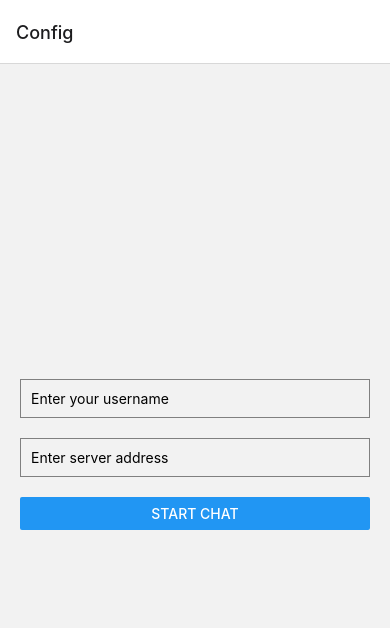
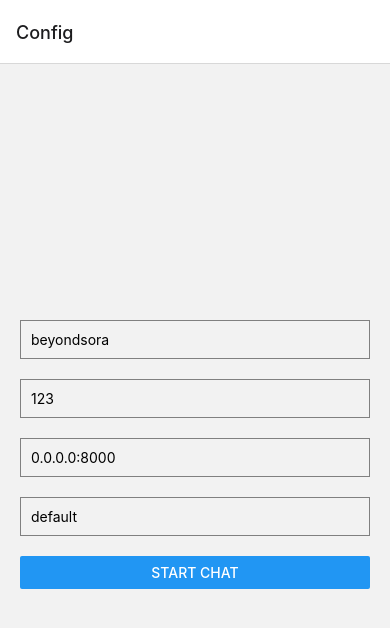
Before and after one commit to therealgymmy/rocket_chat_frontend, a React Native app: screen /Config in a window 390 px wide. Shown: the top 628 px of the page. Built offline with nearby package versions, Linux system fonts and the light colour scheme.

Commit message:
Add authentication

```diff
--- a/ChatScreen.js
+++ b/ChatScreen.js
@@ -31,12 +31,17 @@ const renderBubble = (props) => {
 };
 
 export default function ChatScreen({ route }) {
-    const { username, serverAddress } = route.params;
+    const { username, token, serverAddress, chatroom } = route.params;
     const [messages, setMessages] = useState([]);
 
     useEffect(() => {
+        console.log("Sending token: ", token);
         // Load existing messages from the server
-        fetch(`http://${serverAddress}/messages`)
+        fetch(`http://${serverAddress}/messages`, {
+            headers: {
+                'Authorization': `Bearer ${token}`
+            }
+        })
             .then(response => response.json())
             .then(data => {
                 let formattedMessages = data.map(msg => ({
@@ -63,6 +68,7 @@ export default function ChatScreen({ route }) {
         fetch(`http://${serverAddress}/message`, {
             method: 'POST',
             headers: {
+                'Authorization': `Bearer ${token}`,
                 'Content-Type': 'application/json',
             },
             body: JSON.stringify({
--- a/ConfigScreen.js
+++ b/ConfigScreen.js
@@ -1,12 +1,33 @@
 import React, { useState } from 'react';
 import { View, TextInput, Button, StyleSheet } from 'react-native';
 
+// Function to send login request
+async function loginUser(username, password, serverAddress) {
+    const response = await fetch(`http://${serverAddress}/login`, {
+        method: 'POST',
+        headers: {
+            'Content-Type': 'application/json'
+        },
+        body: JSON.stringify({ username, password })
+    });
+    const data = await response.json();
+    console.log(data);
+    return data.Ok;
+}
+
 export default function ConfigScreen({ navigation }) {
-    const [username, setUsername] = useState('');
-    const [serverAddress, setServerAddress] = useState('');
+    const [username, setUsername] = useState('beyondsora');
+    const [password, setPassword] = useState('123');
+    const [serverAddress, setServerAddress] = useState('0.0.0.0:8000');
+    const [chatroom, setChatroom] = useState('default');
 
     const handleStartChat = () => {
-        navigation.navigate('Chat', { username, serverAddress });
+        loginUser(username, password, serverAddress)
+            .then(token => {
+                console.log("Got token: ", token);
+                navigation.navigate('Chat', { username, token, serverAddress, chatroom });
+            })
+            .catch(error => console.log(error));
     };
 
     return (
@@ -19,9 +40,21 @@ export default function ConfigScreen({ navigation }) {
             />
             <TextInput
                 style={styles.input}
+                placeholder="Enter your password"
+                value={password}
+                onChangeText={setPassword}
+            />
+            <TextInput
+                style={styles.input}
                 placeholder="Enter server address"
                 value={serverAddress}
                 onChangeText={setServerAddress}
+            />
+            <TextInput
+                style={styles.input}
+                placeholder="Enter chat room"
+                value={chatroom}
+                onChangeText={setChatroom}
             />
             <Button title="Start Chat" onPress={handleStartChat} />
         </View>
```
